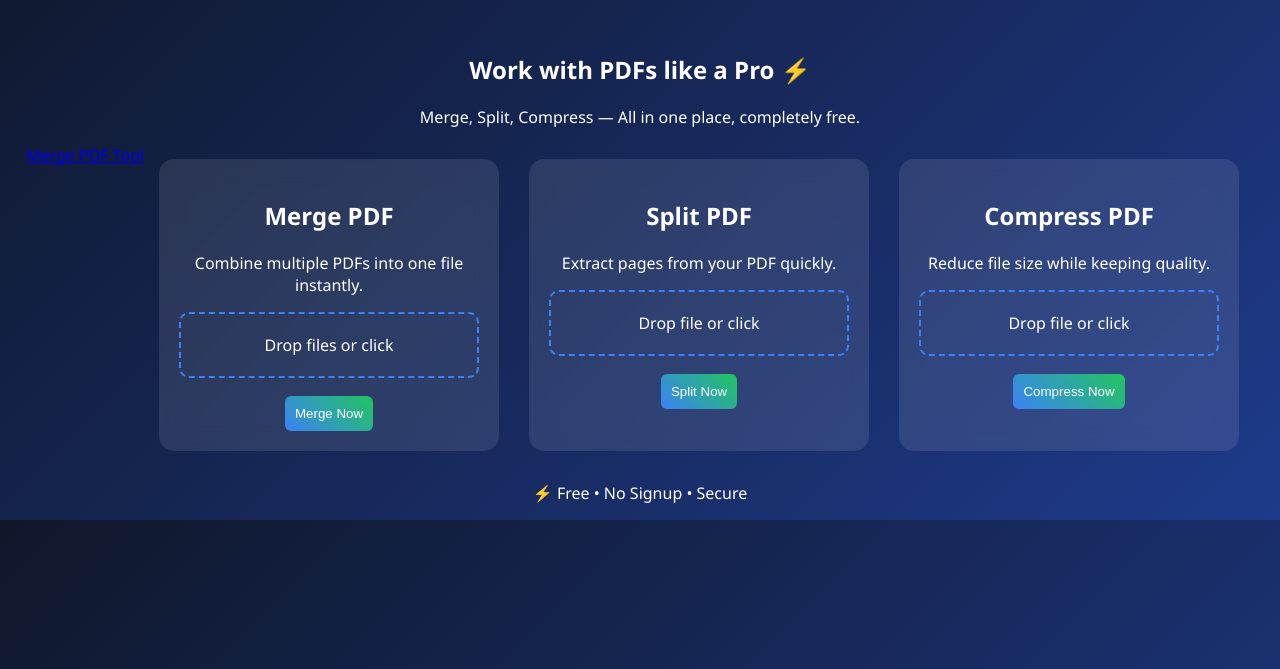
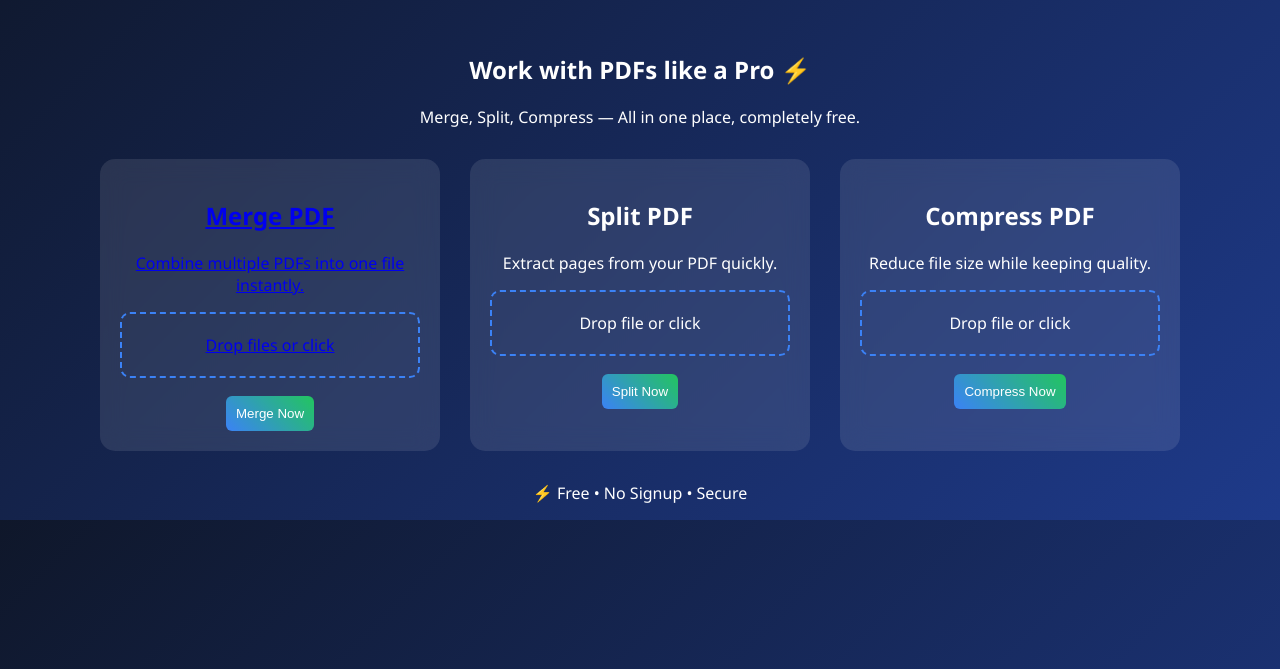
Before and after one commit to CodingWithRAMKUMAR/pdf-tool, a plain HTML site: page frontend/index.html in a window 1280 px wide. Shown: the part 131-800 px from the top of the page. Drawn offline with Linux system fonts and the light colour scheme.

Commit message:
Update index.html

```diff
--- a/frontend/index.html
+++ b/frontend/index.html
@@ -22,8 +22,8 @@
 <div class="tools">
 
   <!-- MERGE -->
-  <a href="/merge-pdf.html">Merge PDF Tool</a>
-  <div class="tool">
+
+  <a href="/merge-pdf.html" class="tool">
     <h2>Merge PDF</h2>
     <p>Combine multiple PDFs into one file instantly.</p>
     <div class="drop" id="mergeDrop">Drop files or click</div>
@@ -31,7 +31,7 @@
     <div class="file-info" id="mergeInfo"></div>
     <button id="mergeBtn">Merge Now</button>
     <div class="loader" id="mergeLoader"></div>
-  </div>
+  </a>
 
   <!-- SPLIT -->
   <div class="tool">
```
